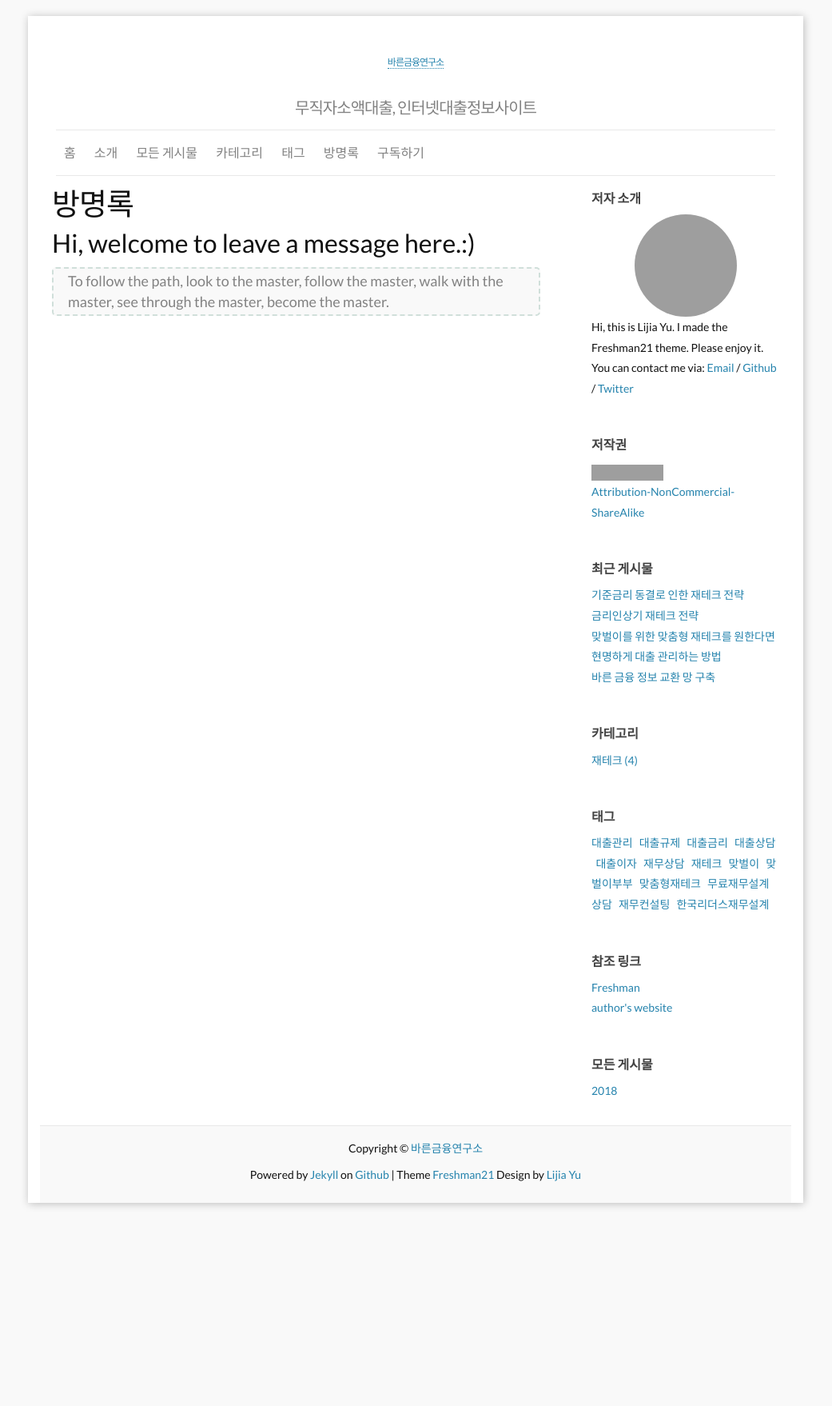
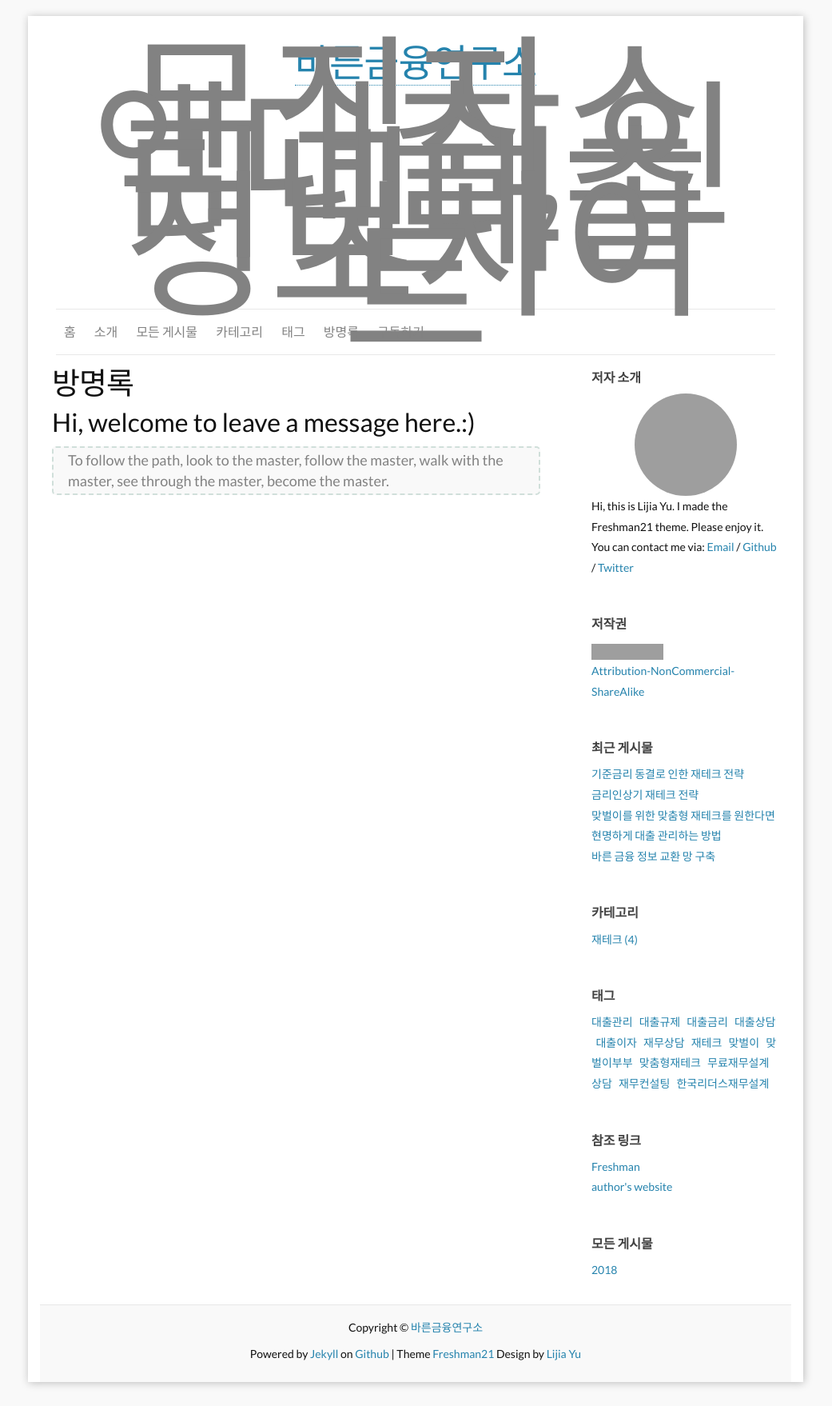
Before and after one commit to leevra/finance, a Jekyll site: the page built from f_guestbook.md, in a window 1280 px wide. Shown: the whole page at 80% size, without its empty margins (120-1161 px from the left). Built offline with Jekyll 4.4.1, drawn with Linux system fonts in a browser that asks for light colours; comment, search, counter and statistics services are not loaded; before the commit the page ends 1534 px from its top, so only the background shows below that; grey boxes are pictures that could not be loaded.

Commit message:
VersionActivity

```diff
--- a/_sass/_layout.scss
+++ b/_sass/_layout.scss
@@ -9,7 +9,7 @@
 }
 
 .site-title {
-  font-size: 12px;
+  font-size: 48px;
   line-height: 56px;
   letter-spacing: -1px;
   margin-bottom: 0;
@@ -26,7 +26,7 @@
 }
 
 .site-meta{
-  font-size: 20px;
+  font-size: 200px;
   line-height:56px;
   letter-spacing: -1px;
   margin-bottom: 0;
```
